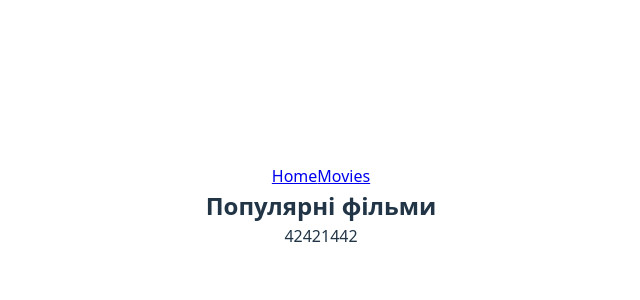
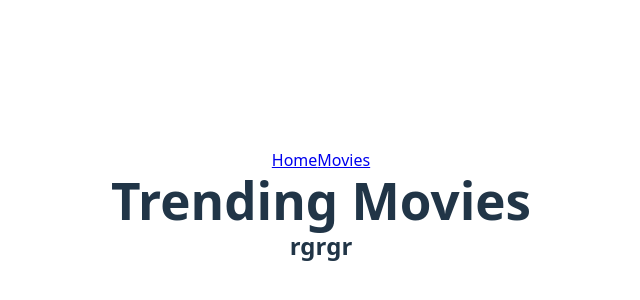
Before and after one commit to yurikorock/goit-react-hw-05, a React (Vite) app: page / in a window 1280 px wide. Shown: the part 194-494 px from the top of the page, without its empty margins (319-959 px from the left). Built offline with nearby package versions, Linux system fonts and the light colour scheme.

Commit message:
add get axios

```diff
--- /dev/null
+++ b/src/components/MovieList/MovieList.jsx
@@ -0,0 +1,5 @@
+const MovieList = () => {
+  return <h2>rgrgr</h2>;
+};
+
+export default MovieList;
--- a/src/pages/HomePage/HomePage.jsx
+++ b/src/pages/HomePage/HomePage.jsx
@@ -1,8 +1,10 @@
+import MovieList from "../../components/MovieList/MovieList";
+
 export default function HomePage() {
   return (
     <div>
-      <h2>Популярні фільми</h2>
-      <ul>42421442</ul>
+      <h1>Trending Movies</h1>
+      <MovieList />
     </div>
   );
 }
--- a/src/pages/MoviesPage/MoviesPage..jsx
+++ b/src/pages/MoviesPage/MoviesPage..jsx
@@ -1,7 +1,7 @@
 export default function MoviesPage() {
   return (
     <div>
-      <h2>Непопулярні фільми</h2>
+      <h1>Непопулярні фільми</h1>
       <ul>666666</ul>
     </div>
   );
```
Also changed, not shown: src/api/themoviedb.js (added, +17 -0 lines).
